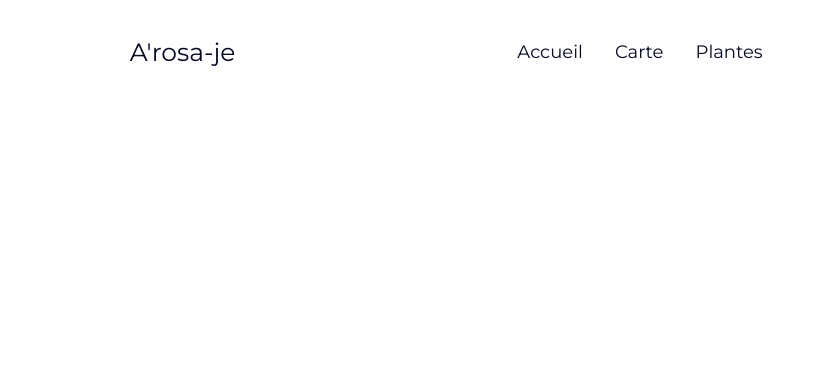
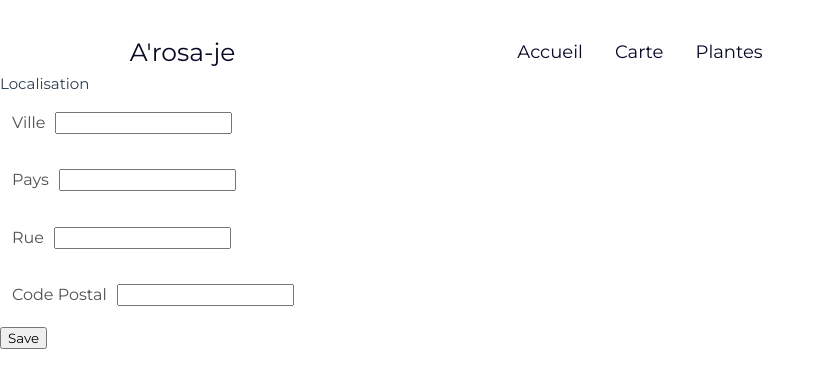
Before and after one commit to elouanb7/MSPR-B3-Deploiement-appli, a Vue app in the folder Front/arosaje/: page /location/ajout in a window 1280 px wide. Shown: the top 388 px of the page, without its empty margins (0-825 px from the left). Built offline with nearby package versions, Linux system fonts and the light colour scheme; some icons are missing.

Commit message:
LocationForm.vue

```diff
--- a/Front/arosaje/src/components/Form/AskForm.vue
+++ b/Front/arosaje/src/components/Form/AskForm.vue
@@ -19,7 +19,6 @@
           <label>Date de fin</label>
           <input type="date" class="form-control" v-model="endDate" />
         </fieldset>
-        <LocationForm v-model="location"></LocationForm>
         <button type="submit" class="save-button">Save</button>
       </form>
     </div>
@@ -28,13 +27,10 @@
 
 <script>
 import axios from "axios";
-
 import { API_BASE_URL } from "@/constants.js";
-import LocationForm from "@/components/Form/LocationForm.vue";
 
 export default {
   name: "AskForm.vue",
-  components: { LocationForm },
   data() {
     return {
       ask: null,
--- a/Front/arosaje/src/components/Form/LocationForm.vue
+++ b/Front/arosaje/src/components/Form/LocationForm.vue
@@ -11,22 +11,48 @@
     </fieldset>
     <fieldset class="form-group">
       <label>Rue</label>
-      <input type="date" class="form-control" v-model="street" />
+      <input type="text" class="form-control" v-model="street" />
     </fieldset>
     <fieldset class="form-group">
       <label>Code Postal</label>
-      <input type="date" class="form-control" v-model="zipCode" />
+      <input type="number" class="form-control" v-model="zipCode" />
     </fieldset>
+    <button type="submit" class="save-button">Save</button>
   </form>
 </template>
 
 <script>
+import axios from "axios";
+import { API_BASE_URL } from "@/constants";
+import router from "@/router";
+
 export default {
   name: "LocationForm.vue",
   data() {
     return {
       location: null,
     };
+  },
+  methods: {
+    validateAndSubmit() {
+      let location = {
+        city: this.city,
+        country: this.country,
+        street: this.street,
+        zipCode: this.zipCode,
+      };
+      this.postLocation(location);
+    },
+    postLocation(location) {
+      axios.post(`${API_BASE_URL}/locations`, location).then((response) => {
+        this.location = response.data;
+        console.log(this.location);
+        router.push({
+          name: "addDemande",
+          props: { locationId: response.data.id },
+        });
+      });
+    },
   },
 };
 </script>
--- a/Front/arosaje/src/router/index.js
+++ b/Front/arosaje/src/router/index.js
@@ -45,8 +45,13 @@ const router = createRouter({
     },
     {
       path: "/demande/ajout",
-      name: "addAsk",
+      name: "addDemande",
       component: () => import("../components/Form/AskForm.vue"),
+    },
+    {
+      path: "/location/ajout",
+      name: "addLocation",
+      component: () => import("../components/Form/LocationForm.vue"),
     },
   ],
 });
```
